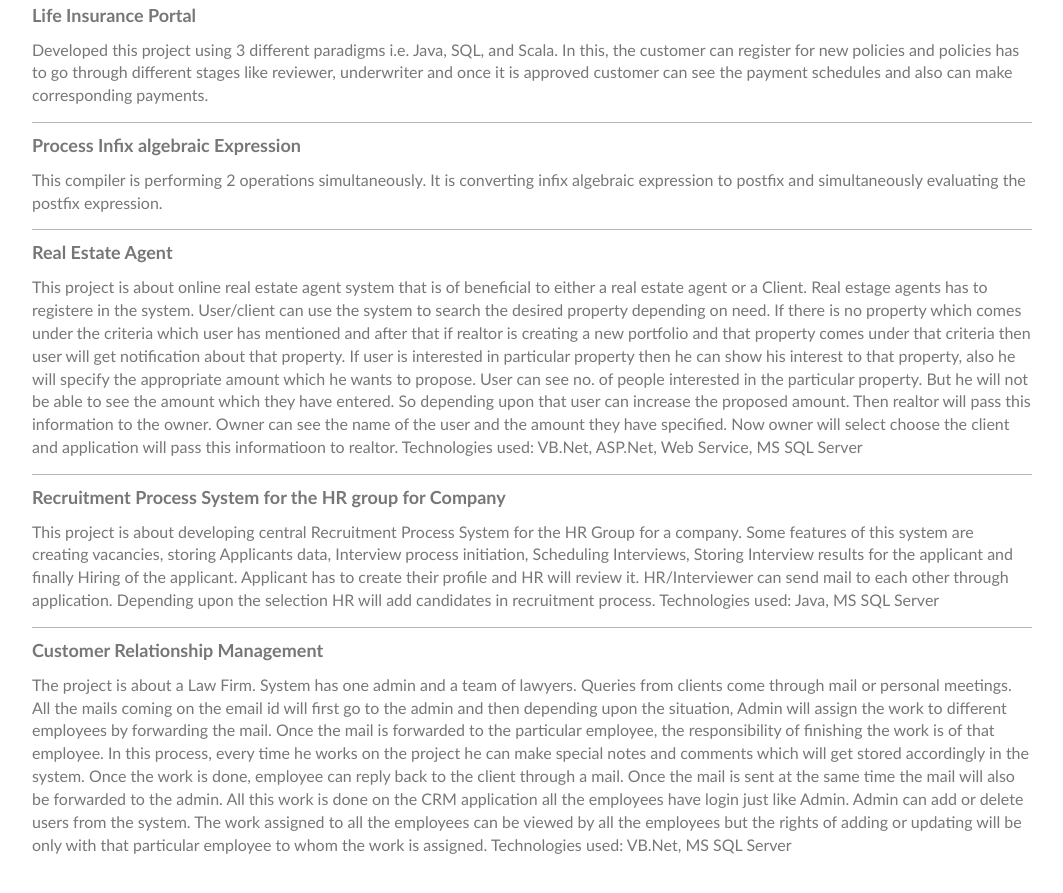
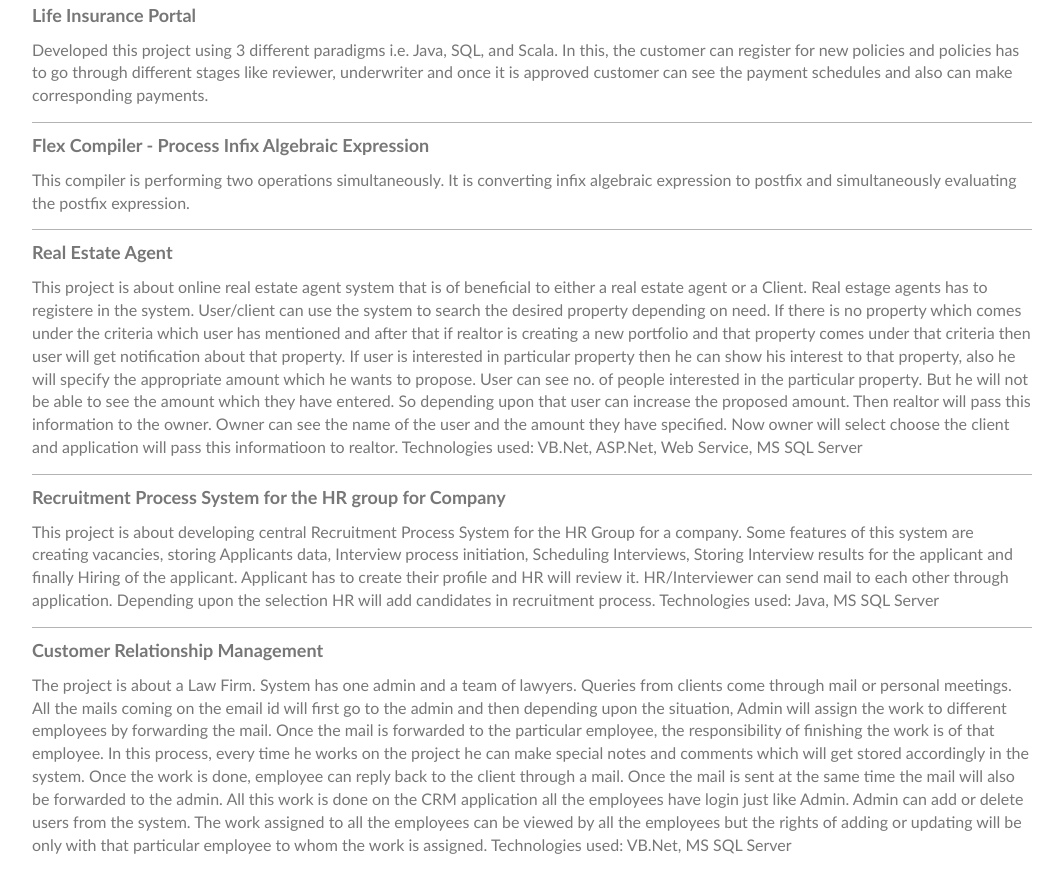
Before and after one commit to vinitkadam31/vinitkadam31.github.io, a plain HTML site: page index.html in a window 1280 px wide. Shown: the part 3547-4440 px from the top of the page, without its empty margins (108-1171 px from the left). Drawn offline with nearby package versions, Linux system fonts and the light colour scheme.

Commit message:
Update index.html

```diff
--- a/index.html
+++ b/index.html
@@ -181,8 +181,8 @@
 			<p class="intro-heading">Life Insurance Portal</p>
 			<p class="intro-data border-bottom">Developed this project using 3 different paradigms i.e. Java, SQL, and Scala. In this, the customer can register for new policies and policies has to go through different stages like reviewer, underwriter and once it is approved customer can see the payment schedules and also can make corresponding payments.</p>
 
-			<p class="intro-heading">Process Infix algebraic Expression</p>
-			<p class="intro-data border-bottom">This compiler is performing 2 operations simultaneously. It is converting infix algebraic expression to postfix and simultaneously evaluating the postfix expression.</p>
+			<p class="intro-heading">Flex Compiler - Process Infix Algebraic Expression</p>
+			<p class="intro-data border-bottom">This compiler is performing two operations simultaneously. It is converting infix algebraic expression to postfix and simultaneously evaluating the postfix expression.</p>
 
 			<p class="intro-heading">Real Estate Agent</p>
 			<p class="intro-data border-bottom">This project is about online real estate agent system that is of beneficial to either a real estate agent or a Client. Real estage agents has to registere in the system. User/client can use the system to search the desired property depending on need. If there is no property which comes under the criteria which user has mentioned and after that if realtor is creating a new portfolio and that property comes under that criteria then user will get notification about that property. If user is interested in particular property then he can show his interest to that property, also he will specify the appropriate amount which he wants to propose. User can see no. of people interested in the particular property. But he will not be able to see the amount which they have entered. So depending upon that user can increase the proposed amount. Then realtor will pass this information to the owner. Owner can see the name of the user and the amount they have specified. Now owner will select choose the client and application will pass this informatioon to realtor. Technologies used: VB.Net, ASP.Net, Web Service, MS SQL Server</p>
```
